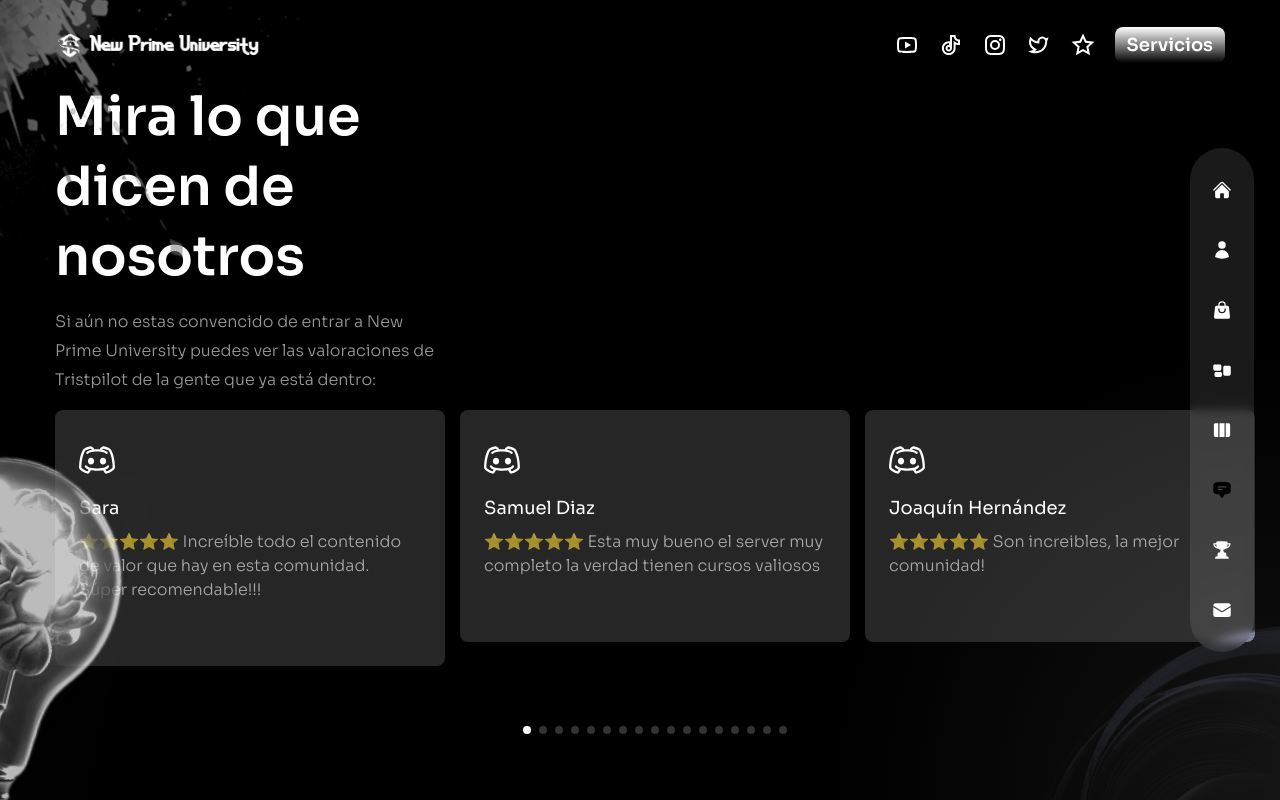
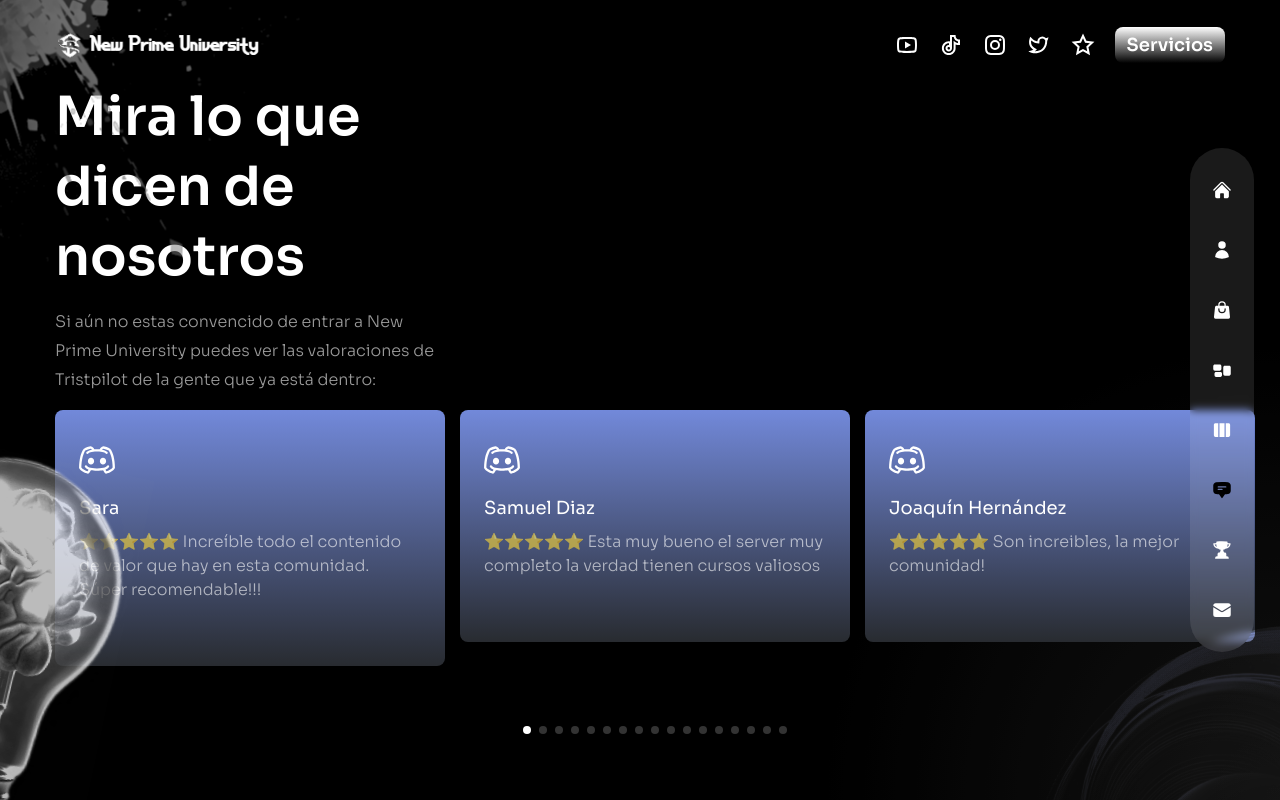
Before and after one commit to imadlaichi/New-Prime-University, a Next.js app: page /testimonials in a window 1280 px wide. Built offline with nearby package versions, Linux system fonts and the light colour scheme.

Commit message:
Update ServiceSlider2.js

```diff
--- a/components/ServiceSlider2.js
+++ b/components/ServiceSlider2.js
@@ -133,7 +133,7 @@
       >
         {serviceData.map((item, index) => (
           <SwiperSlide key={index}>
-            <div className='bg-[rgba(255,255,255,0.15)] h-max rounded-lg px-6 py-8 flex sm:flex-col gap-x-6 sm:gap-x-0 group cursor-pointer hover:bg-[rgba(255,255,255,0.25)] transition-all duration-300'>
+            <div className='bg-gradient-to-b from-[#7289DA] to-[#282B30] h-max rounded-lg px-6 py-8 flex sm:flex-col gap-x-6 sm:gap-x-0 group cursor-pointer hover:bg-[rgba(255,255,255,0.25)] transition-all duration-300'>
               <div className="text-4xl text-accent mb-4">{item.icon}</div>
               <div className="mb-8">
                 <div className="mb-2 text-lg">{item.title}</div>
```
